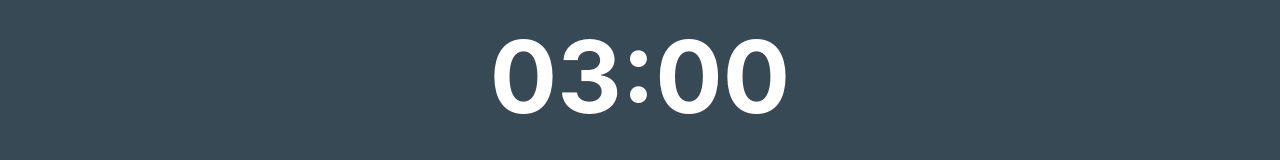
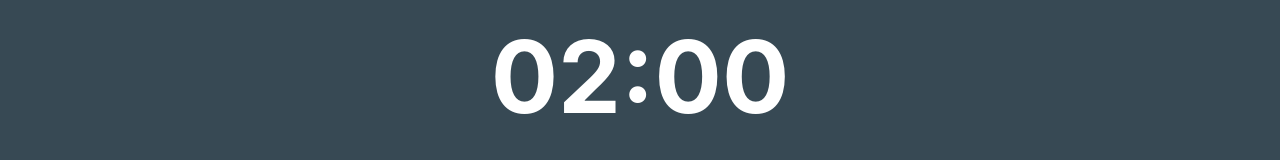
Before and after one commit to elhagen13/StudyWell, a React (Create React App) app in the folder packages/studywell-frontend/: page /short in a window 1280 px wide. Shown: the part 263-423 px from the top of the page. Built offline with nearby package versions, Linux system fonts and the light colour scheme.

Commit message:
feat: page changes to long break after every 2 short breaks

```diff
--- a/package.json
+++ b/package.json
@@ -11,7 +11,8 @@
     "start": "cd packages/studywell-frontend && npm start",
     "test": "echo \"Error: no test specified\"",
     "lint": "n && npx prettier --check .",
-    "dev": "nodemon studywell-backend/backend.js"
+    "dev": "nodemon studywell-backend/backend.js",
+    "build": "cd packages/studywell-frontend && npm build"
   },
   "author": "",
   "license": "ISC",
--- a/packages/studywell-frontend/src/App.js
+++ b/packages/studywell-frontend/src/App.js
@@ -5,16 +5,35 @@ import LongBreak from "./pages/LongBreak";
 import MainScreen from "./pages/MainScreen";
 import Navbar from "./components/navbar/NavBar";
 import { BrowserRouter, Route, Routes } from "react-router-dom";
+import React, { useState } from "react";
 
 function App() {
+  const [breakCount, setBreakCount] = useState(1);
+
   return (
     <BrowserRouter>
       <Navbar />
       <Routes>
-        <Route path="/" element={<MainScreen />} />
-        <Route path="/short" element={<ShortBreak />} />
-        <Route path="/long" element={<LongBreak />} />
-      </Routes>
+        <Route path="/" element={
+          <MainScreen
+            breakCount={breakCount}
+            setBreakCount={setBreakCount}
+          />}
+        />
+        <Route path="/short" element={
+          <ShortBreak
+            breakCount={breakCount}
+            setBreakCount={setBreakCount}
+
+          />}
+        />
+        <Route path="/long" element={
+          <LongBreak
+            breakCount={breakCount}
+            setBreakCount={setBreakCount}
+
+          />}
+        />      </Routes>
     </BrowserRouter>
   );
 }
--- a/packages/studywell-frontend/src/components/timer/Timer.js
+++ b/packages/studywell-frontend/src/components/timer/Timer.js
@@ -10,27 +10,39 @@ import bluemingsound from "../../sounds/blueming-alarm.mp3"; // Update the path
 import { useNavigate } from "react-router-dom"; // Import useNavigate
 
 function Timer(props) {
+
   const [minutes, setMinutes] = useState(props.time);
   const [seconds, setSeconds] = useState(0);
   const [timerOn, setTimerOn] = useState(false);
   const [timerDone, setTimerDone] = useState(false);
   const timerRef = useRef(null);
   const navigate = useNavigate();
-  const [breakCount, setBreakCount] = useState(0);
+
 
   const audio = useMemo(() => new Audio(bluemingsound), []);
+  const breakCount = props.breakCount;
+  const page = props.page;
 
   const endTimer = useCallback(() => {
     setTimerDone(true);
     audio.play();
-    setBreakCount((count) => count + 1);
+    if (page === "main"){
+      props.setBreakCount((count) => count + 1);
+
+    }
     console.log(breakCount);
-    if (breakCount % 3 === 0) {
-      navigate("/long");
-    } else {
-      navigate("/short");
+    if(page === "short" || page === "long"){
+      navigate("/")
     }
-  }, [audio, breakCount, navigate]);
+    else{
+      if (breakCount % 3 === 0) {
+
+        navigate("/long");
+      } else {
+        navigate("/short");
+      }
+    }
+  }, [audio, navigate, breakCount, props, page]);
 
   useEffect(() => {
     if (timerOn) {
--- a/packages/studywell-frontend/src/pages/LongBreak.js
+++ b/packages/studywell-frontend/src/pages/LongBreak.js
@@ -21,7 +21,7 @@ const CloseButton = ({ onClose, isVisible }) => {
   );
 };
 
-function LongBreak() {
+function LongBreak({breakCount, setBreakCount}) {
   const [tasks, setTasks] = useState([]);
   const [isVisible, setIsVisible] = useState(true);
 
@@ -45,7 +45,7 @@ function LongBreak() {
   return (
     <div id="MainScreen">
       <div className="container">
-        <Timer time={3} />
+        <Timer time={3} breakCount={breakCount} setBreakCount={setBreakCount} page={"long"}/>
       </div>
 
       <div className={isVisible ? "task_bar_on" : "task_bar_off"}>
--- a/packages/studywell-frontend/src/pages/MainScreen.js
+++ b/packages/studywell-frontend/src/pages/MainScreen.js
@@ -21,7 +21,7 @@ const CloseButton = ({ onClose, isVisible }) => {
   );
 };
 
-function MainScreen() {
+function MainScreen({breakCount, setBreakCount}) {
   const [tasks, setTasks] = useState([]);
   const [isVisible, setIsVisible] = useState(true);
 
@@ -45,7 +45,7 @@ function MainScreen() {
   return (
     <div id="MainScreen">
       <div className="container">
-        <Timer time={1} />
+        <Timer time={1} breakCount={breakCount} setBreakCount={setBreakCount} page={"main"}/>
       </div>
 
       <div className={isVisible ? "task_bar_on" : "task_bar_off"}>
--- a/packages/studywell-frontend/src/pages/ShortBreak.js
+++ b/packages/studywell-frontend/src/pages/ShortBreak.js
@@ -21,7 +21,7 @@ const CloseButton = ({ onClose, isVisible }) => {
   );
 };
 
-function ShortBreak() {
+function ShortBreak({breakCount, setBreakCount}) {
   const [tasks, setTasks] = useState([]);
   const [isVisible, setIsVisible] = useState(true);
 
@@ -45,7 +45,7 @@ function ShortBreak() {
   return (
     <div id="MainScreen">
       <div className="container">
-        <Timer time={3} />
+        <Timer time={2} breakCount={breakCount} setBreakCount={setBreakCount} page={"short"}/>
       </div>
 
       <div className={isVisible ? "task_bar_on" : "task_bar_off"}>
```
